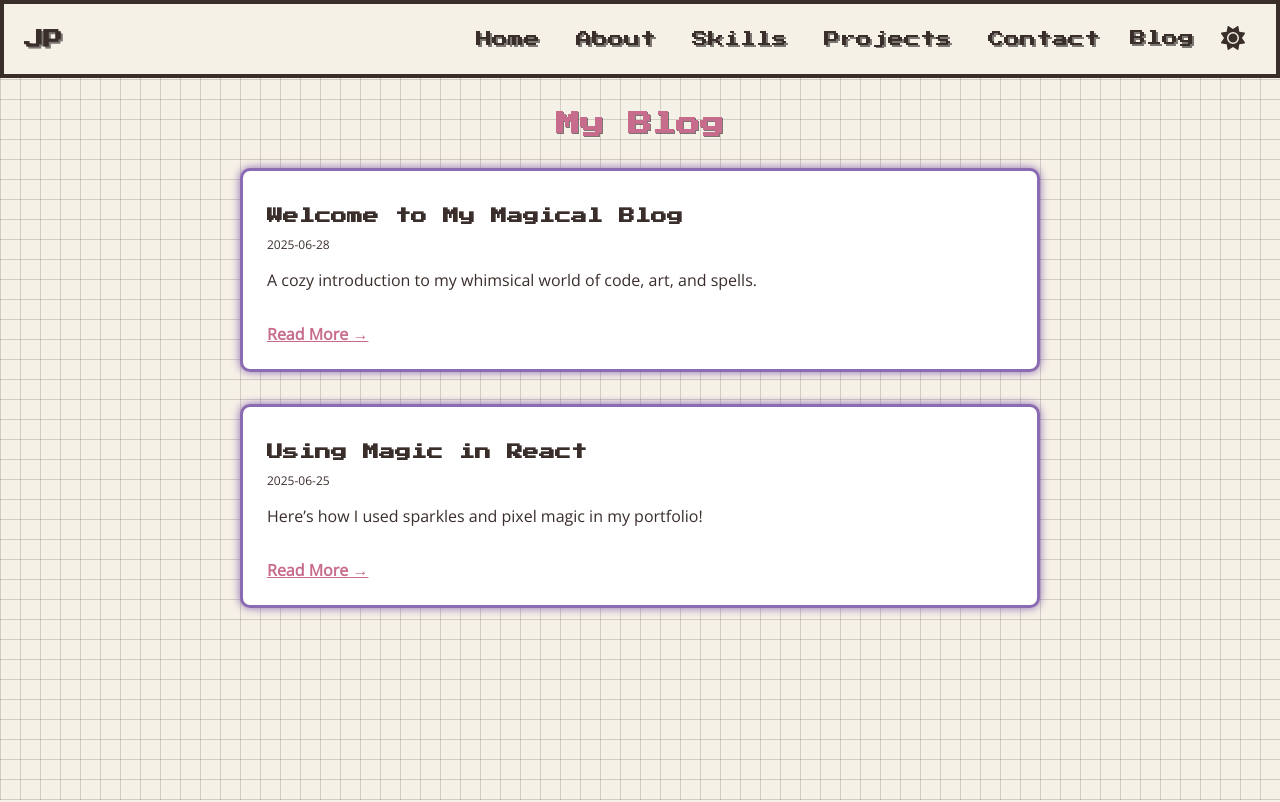
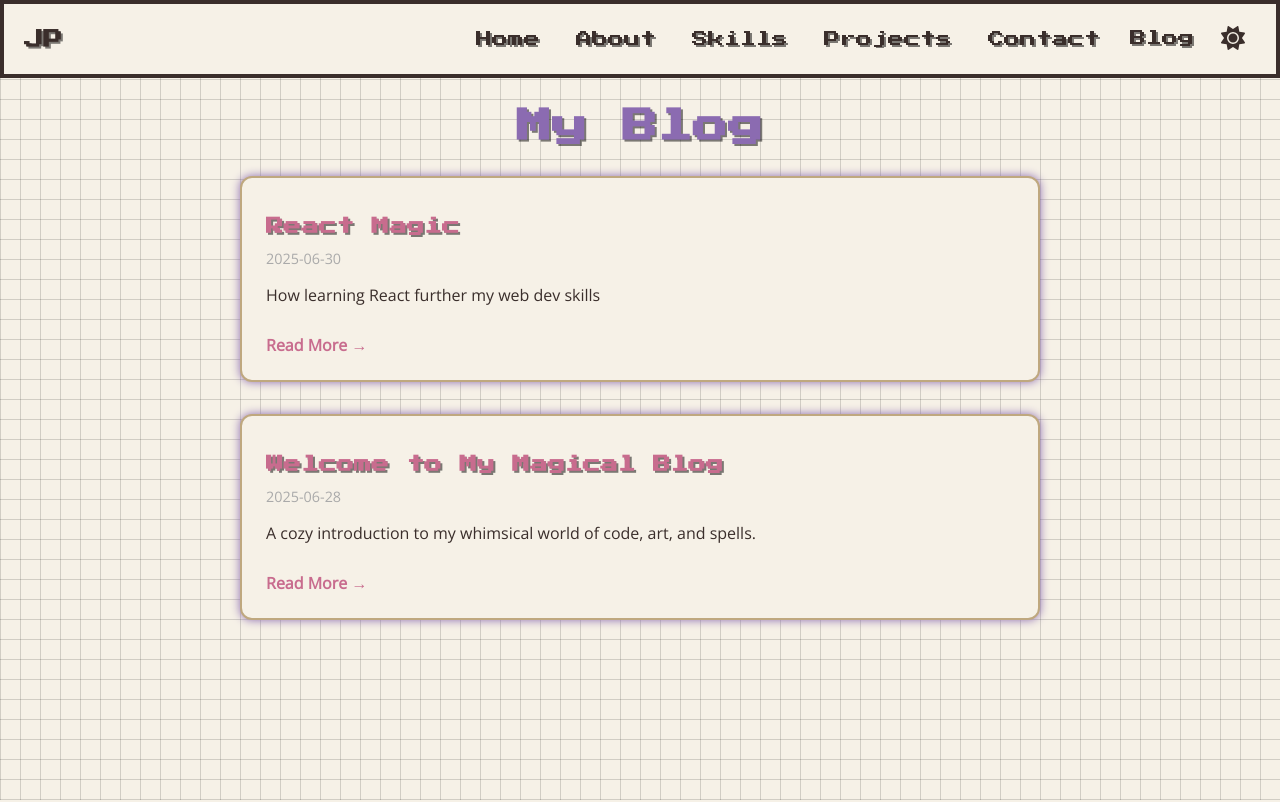
Before and after one commit to strawbunnyexe/strawbunnyexe.github.io, a React (Vite) app: page /blog in a window 1280 px wide. Shown: the top 802 px of the page. Built offline with nearby package versions, Linux system fonts and the light colour scheme.

Commit message:
Added test blogs posts using Markdown files

```diff
--- a/src/pages/Blog.css
+++ b/src/pages/Blog.css
@@ -1,17 +1,38 @@
+/* === Shared === */
+.blog-title,
+.blog-post-container h1,
+.post-card h2,
+.post-content h2,
+.post-content h3 {
+  font-family: 'Press Start 2P', cursive;
+  text-shadow: 2px 2px 0 var(--shadow-soft);
+}
+
+.post-date {
+  font-size: 0.9rem;
+  color: var(--muted-color, #aaa);
+  margin-bottom: 1rem;
+}
+
+a {
+  transition: color 0.2s ease;
+}
+
+/* === Blog List Page === */
 .blog-container {
+  padding: 4rem 1.5rem 2rem;
+  max-width: 800px;
+  margin: 1rem auto 0;
+  font-family: 'Open Sans', sans-serif;
+  color: var(--text-color);
   height: 100vh;
-  padding: 2rem;
-  max-width: 800px;
-  margin: 60px auto 0;
-  font-family: "Open Sans", sans-serif;
 }
 
 .blog-title {
-  font-family: "Press Start 2P", cursive;
+  font-size: 2.2rem;
   text-align: center;
+  color: var(--accent-purple);
   margin-bottom: 2rem;
-  color: var(--accent-pink);
-  text-shadow: 1px 1px var(--shadow-soft);
 }
 
 .post-list {
@@ -21,76 +42,130 @@
 }
 
 .post-card {
+  border: 2px solid var(--highlight, #E3B505);
+  border-radius: 12px;
+  background: var(--bg-color);
   padding: 1.5rem;
-  border: 3px solid var(--accent-purple);
-  border-radius: 10px;
-  background-color: var(--card-bg);
-  box-shadow: 0 0 10px var(--accent-purple);
+  box-shadow: 0 0 10px var(--accent-purple, #ff00ff);
+  transition: transform 0.2s ease, box-shadow 0.3s ease;
+}
+
+.post-card:hover {
+  transform: scale(1.02);
+  box-shadow: 0 0 15px var(--accent-pink, #ffdf00);
 }
 
 .post-card h2 {
-  font-family: "Press Start 2P";
-  font-size: 1rem;
+  font-size: 1.1rem;
   margin-bottom: 0.5rem;
-}
-
-.post-date {
-  font-size: 0.75rem;
-  color: var(--text-muted);
-  margin-bottom: 1rem;
+  color: var(--accent-pink);
 }
 
 .read-more {
   display: inline-block;
-  margin-top: 1rem;
+  margin-top: 0.75rem;
   color: var(--accent-pink);
+  font-weight: bold;
+  text-decoration: none;
+}
+
+.read-more:hover {
+  color: var(--accent-purple);
+  text-shadow: 0 0 5px var(--accent-purple);
+}
+
+/* === Blog Post Page === */
+.blog-post-container {
+  max-width: 800px;
+  margin: 6rem auto 2rem;
+  padding: 1.5rem;
+  font-family: 'Open Sans', sans-serif;
+  color: var(--text-color);
+  height: 100vh;
+}
+
+.blog-post {
+  background: var(--bg-color);
+  border: 2px solid var(--highlight, #E3B505);
+  border-radius: 12px;
+  padding: 2rem;
+  box-shadow: 0 0 10px var(--accent-purple, #ff00ff);
+  animation: fadeIn 0.6s ease;
+}
+
+@keyframes fadeIn {
+  from {
+    opacity: 0;
+    transform: translateY(10px);
+  }
+  to {
+    opacity: 1;
+    transform: translateY(0);
+  }
+}
+
+.blog-post-container h1 {
+  font-size: 1.8rem;
+  margin-bottom: 0.75rem;
+  color: var(--accent-pink);
+}
+
+.blog-post-container .post-date {
+  margin-bottom: 1.5rem;
+  display: block;
+}
+
+/* === Markdown Content === */
+.post-content {
+  font-size: 1.1rem;
+  line-height: 1.8;
+  color: var(--text-color);
+}
+
+.post-content h2,
+.post-content h3 {
+  margin-top: 2rem;
+  color: var(--accent-pink);
+}
+
+.post-content p {
+  margin-bottom: 1.25rem;
+}
+
+.post-content a {
+  color: var(--accent-purple);
   text-decoration: underline;
   font-weight: bold;
 }
 
-.blog-post {
-  max-width: 800px;
-  margin: 2rem auto;
-  padding: 2rem;
-  border: 3px solid var(--accent-purple);
-  border-radius: 12px;
-  background-color: var(--card-bg, #1f1f1f);
-  color: var(--text-color);
-  box-shadow: 0 0 15px var(--accent-purple);
-  font-family: "Open Sans", sans-serif;
+.post-content a:hover {
+  color: var(--accent-pink);
+  text-shadow: 0 0 5px var(--accent-pink);
 }
 
-.blog-post h1 {
-  font-family: "Press Start 2P", cursive;
-  font-size: 1.4rem;
+.post-content ul,
+.post-content ol {
+  padding-left: 1.5rem;
   margin-bottom: 1rem;
-  color: var(--accent-pink);
-  text-shadow: 2px 2px 0 var(--shadow-soft);
 }
 
-.blog-post .post-date {
-  font-size: 0.8rem;
-  color: var(--text-muted);
-  margin-bottom: 2rem;
-  display: block;
+.post-content code {
+  background: var(--shadow-soft);
+  padding: 0.2em 0.4em;
+  font-family: monospace;
+  border-radius: 4px;
 }
 
-.blog-post p {
-  line-height: 1.7;
-  margin-bottom: 1.2rem;
+/* Back Link */
+.back-link {
+  display: inline-block;
+  margin-top: 2rem;
+  color: var(--accent-pink);
+  font-weight: bold;
+  text-decoration: none;
 }
 
-.blog-post img {
-  max-width: 100%;
-  border-radius: 10px;
-  box-shadow: 0 0 10px var(--accent-purple);
+.back-link:hover {
+  color: var(--accent-purple);
+  text-shadow: 0 0 5px var(--accent-purple);
 }
-
-.blog-post a {
-  color: var(--accent-pink);
-  text-decoration: underline;
-}
-
-.blog-post a:hover {
-  text-shadow: 0 0 5px var(--accent-pink), 0 0 10px var(--accent-pink);
-}
--- a/src/pages/Blog.jsx
+++ b/src/pages/Blog.jsx
@@ -1,29 +1,17 @@
 import React from 'react';
 import { Link } from 'react-router-dom';
+import { getAllPosts } from '../utils/loadPosts';
 import './Blog.css';
 
-// Example post data (replace with fetch or Markdown parsing later)
-const posts = [
-  {
-    slug: 'first-post',
-    title: 'Welcome to My Magical Blog',
-    date: '2025-06-28',
-    summary: 'A cozy introduction to my whimsical world of code, art, and spells.'
-  },
-  {
-    slug: 'second-post',
-    title: 'Using Magic in React',
-    date: '2025-06-25',
-    summary: 'Here’s how I used sparkles and pixel magic in my portfolio!'
-  }
-];
+const Blog = () => {
+  // Get posts and sort by date (newest first)
+  const posts = getAllPosts().sort((a, b) => new Date(b.date) - new Date(a.date));
 
-const Blog = () => {
   return (
     <section className="blog-container">
       <h1 className="blog-title">My Blog</h1>
       <div className="post-list">
-        {posts.map(post => (
+        {posts.map((post) => (
           <div key={post.slug} className="post-card">
             <h2>{post.title}</h2>
             <p className="post-date">{post.date}</p>
--- a/src/pages/BlogPost.jsx
+++ b/src/pages/BlogPost.jsx
@@ -1,39 +1,42 @@
-import React from 'react';
-import { useParams } from 'react-router-dom';
+import React, { useEffect, useState } from 'react';
+import { useParams, Link } from 'react-router-dom';
+import { marked } from 'marked';
+import { parseMarkdown } from '../utils/parseMarkdown';
 import './Blog.css';
-
-const posts = {
-  'first-post': {
-    title: 'Welcome to My Magical Blog',
-    date: '2025-06-28',
-    content: `
-      <p>Hello curious soul! ✨</p>
-      <p>This is my first blog post, where I dive into my design inspirations and how I mix pixels and potions in my work!</p>
-    `
-  },
-  'second-post': {
-    title: 'Using Magic in React',
-    date: '2025-06-25',
-    content: `
-      <p>React isn’t just JavaScript — it’s a spellbook! 🔮 Let’s explore how I added sparkle animations and theme switching with ease.</p>
-    `
-  }
-};
 
 const BlogPost = () => {
   const { slug } = useParams();
-  const post = posts[slug];
+  const [html, setHtml] = useState('');
+  const [meta, setMeta] = useState(null);
 
-  if (!post) return <p style={{ padding: "2rem" }}>Post not found.</p>;
+useEffect(() => {
+  import(`../posts/${slug}.md?raw`)
+    .then((module) => {
+      const raw = module.default;
+      const { metadata, content } = parseMarkdown(raw);
+
+      setMeta(metadata);
+      setHtml(marked(content));
+    })
+    .catch((err) => {
+      console.error("Error loading post:", err);
+      setHtml('<p>Post not found.</p>');
+    });
+}, [slug]);
 
   return (
-    <section className='blog-container'>
-    <article className="blog-post">
-      <h1>{post.title}</h1>
-      <p className="post-date">{post.date}</p>
-      <div dangerouslySetInnerHTML={{ __html: post.content }} />
-    </article>
-    </section>
+    <main className="blog-post-container">
+      {meta ? (
+        <article className='blog-post'>
+          <h1>{meta.title}</h1>
+          <p className="post-date">{meta.date}</p>
+          <div dangerouslySetInnerHTML={{ __html: html }} className="post-content" />
+          <Link to="/blog" className="back-link">← Back to Blog</Link>
+        </article>
+      ) : (
+        <p>Loading...</p>
+      )}
+    </main>
   );
 };
 
--- /dev/null
+++ b/src/posts/react-magic.md
@@ -0,0 +1,7 @@
+---
+title: "React Magic"
+date: "2025-06-30"
+summary: "How learning React further my web dev skills"
+---
+
+This is the body content of the blog post.
--- /dev/null
+++ b/src/posts/welcome.md
@@ -0,0 +1,7 @@
+---
+title: "Welcome to My Magical Blog"
+date: "2025-06-28"
+summary: "A cozy introduction to my whimsical world of code, art, and spells."
+---
+
+This is my first blog post...
--- /dev/null
+++ b/src/utils/loadPosts.js
@@ -0,0 +1,49 @@
+// Dynamically import all .md files in /posts
+const postFiles = import.meta.glob('../posts/*.md', { as: 'raw', eager: true });
+
+export function parseMarkdown(raw) {
+  const delimiter = '---';
+  const lines = raw.split('\n');
+
+  if (lines[0].trim() !== delimiter) return { metadata: {}, content: raw };
+
+  let metaEndIndex = -1;
+  const metadata = {};
+
+  for (let i = 1; i < lines.length; i++) {
+    if (lines[i].trim() === delimiter) {
+      metaEndIndex = i;
+      break;
+    }
+    const [key, ...rest] = lines[i].split(':');
+    if (key && rest.length > 0) {
+      metadata[key.trim()] = rest.join(':').trim().replace(/^"|"$/g, '');
+    }
+  }
+
+  const content = lines.slice(metaEndIndex + 1).join('\n');
+  return { metadata, content };
+}
+
+export function getAllPosts() {
+  const posts = [];
+
+  for (const path in postFiles) {
+    const raw = postFiles[path];
+
+    const { metadata } = parseMarkdown(raw);
+    const slug = metadata.slug || path.split('/').pop().replace('.md', '');
+
+    if (metadata.title && metadata.date) {
+      posts.push({
+        slug,
+        title: metadata.title,
+        date: metadata.date,
+        summary: metadata.summary || '',
+      });
+    }
+  }
+
+  // Sort by newest first
+  return posts.sort((a, b) => new Date(b.date) - new Date(a.date));
+}
--- /dev/null
+++ b/src/utils/parseMarkdown.js
@@ -0,0 +1,26 @@
+export function parseMarkdown(raw) {
+  const delimiter = '---';
+  const lines = raw.split('\n');
+
+  if (lines[0].trim() !== delimiter) {
+    return { metadata: {}, content: raw }; // no frontmatter
+  }
+
+  let metaEndIndex = -1;
+  const metadata = {};
+
+  for (let i = 1; i < lines.length; i++) {
+    if (lines[i].trim() === delimiter) {
+      metaEndIndex = i;
+      break;
+    }
+
+    const [key, ...rest] = lines[i].split(':');
+    if (key && rest.length > 0) {
+      metadata[key.trim()] = rest.join(':').trim().replace(/^"|"$/g, '');
+    }
+  }
+
+  const content = lines.slice(metaEndIndex + 1).join('\n');
+  return { metadata, content };
+}
--- a/vite.config.js
+++ b/vite.config.js
@@ -1,8 +1,8 @@
-import { defineConfig } from 'vite'
-import react from '@vitejs/plugin-react'
+import { defineConfig } from 'vite';
+import react from '@vitejs/plugin-react';
 
-// https://vite.dev/config/
 export default defineConfig({
   plugins: [react()],
   base: '/',
-})
+  assetsInclude: ['**/*.md'],
+});
```
Also changed, not shown: package.json (+6 -1 lines), 1 other file (tests, documents, lock files or other folders).
